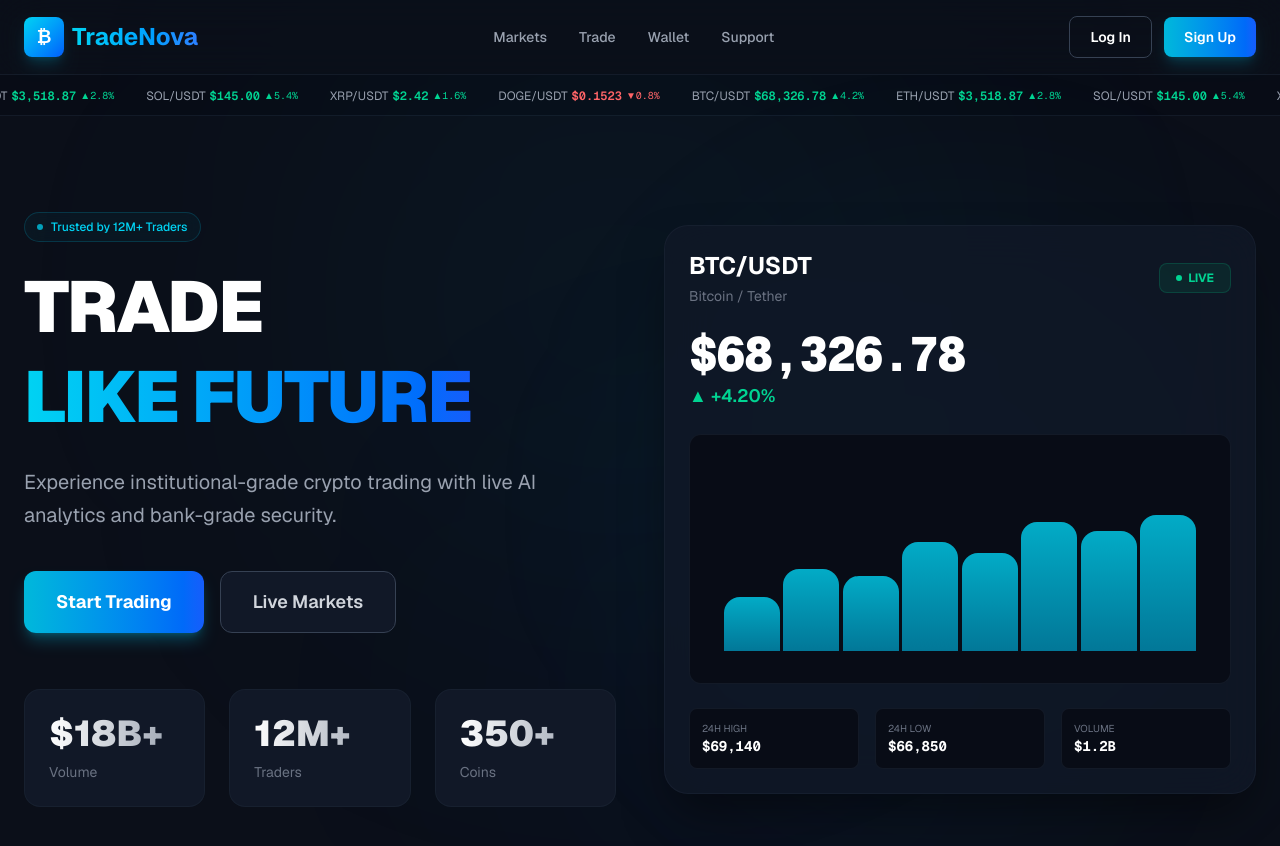
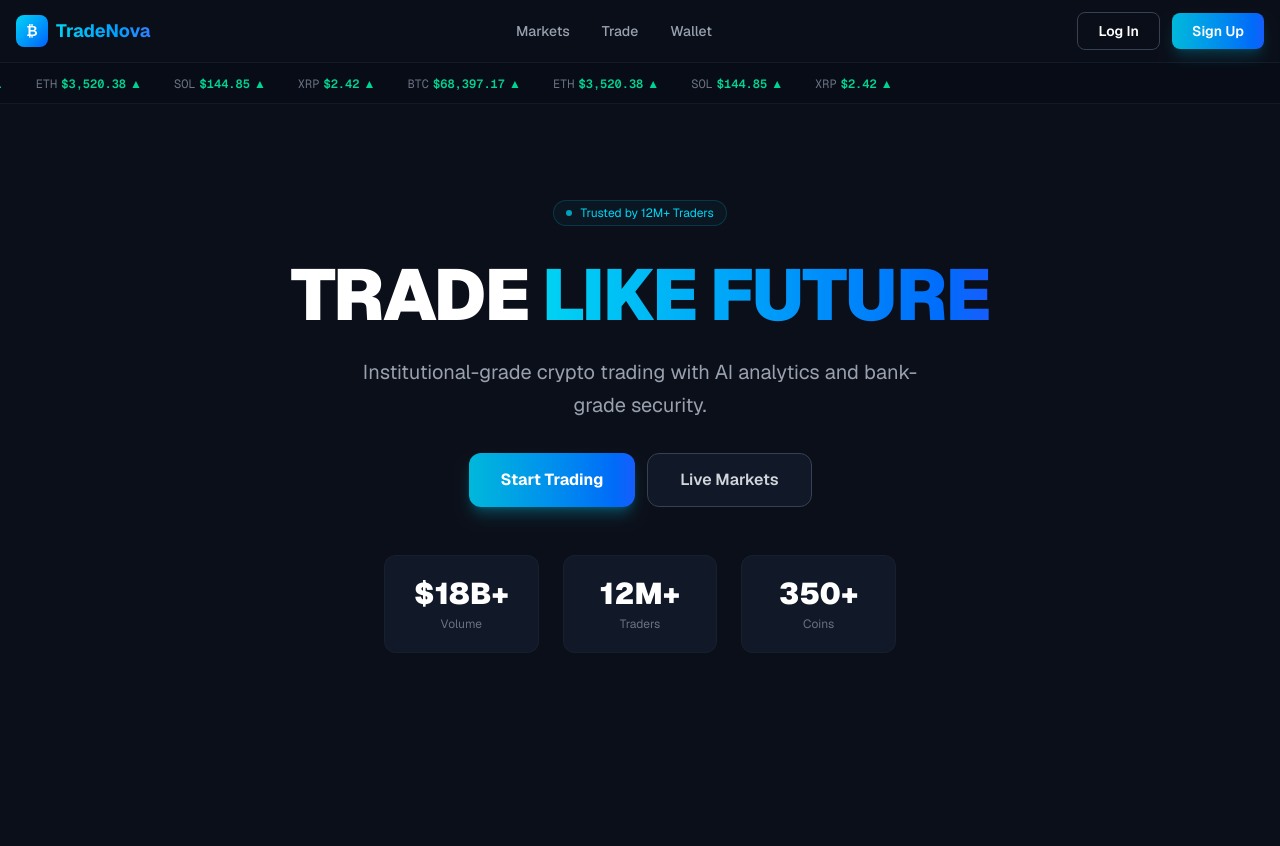
Before and after one commit to tradenovaglobal/tradenova-app, a Next.js app: page / in a window 1280 px wide. Shown: the top 846 px of the page. After the commit the page ends 800 px from the top, so only its background shows below. Built offline with nearby package versions, Linux system fonts and the light colour scheme.

Commit message:
Forced dark mode and fixed mobile overflow

```diff
--- a/app/globals.css
+++ b/app/globals.css
@@ -1,8 +1,9 @@
 @import "tailwindcss";
 
 :root {
-  --background: #ffffff;
-  --foreground: #171717;
+  /* Dark Mode Force: Crypto exchange hamesha dark hota hai */
+  --background: #0B0F19;
+  --foreground: #ededed;
 }
 
 @theme inline {
@@ -12,33 +13,63 @@
   --font-mono: var(--font-geist-mono);
 }
 
-@media (prefers-color-scheme: dark) {
-  :root {
-    --background: #0a0a0a;
-    --foreground: #ededed;
-  }
-}
+/* Light mode media query hata di gayi hai,
+   taaki phone ke settings se theme change na ho */
 
 body {
   background: var(--background);
   color: var(--foreground);
   font-family: Arial, Helvetica, sans-serif;
+  -webkit-font-smoothing: antialiased;
+  -moz-osx-font-smoothing: grayscale;
 }
 
+/* Mobile Horizontal Scroll / Half Page Fix (Pakka Solution) */
+html, body {
+  max-width: 100vw !important;
+  overflow-x: hidden !important;
+  scroll-behavior: smooth;
+}
+
+* {
+  box-sizing: border-box;
+}
+
+/* Premium Scrollbar for Dark Theme */
+::-webkit-scrollbar {
+  width: 6px;
+  height: 6px;
+}
+
+::-webkit-scrollbar-track {
+  background: #0B0F19;
+}
+
+::-webkit-scrollbar-thumb {
+  background: #1e293b;
+  border-radius: 3px;
+}
+
+::-webkit-scrollbar-thumb:hover {
+  background: #334155;
+}
+
+/* Live Ticker Animation */
 @keyframes marquee {
   0% { transform: translateX(0%); }
   100% { transform: translateX(-50%); }
 }
 
 .animate-marquee {
-    animation: marquee 20s linear infinite;
+  animation: marquee 25s linear infinite;
 }
 
-html, body {
-  max-width: 100vw;
-  overflow-x: hidden;
+/* Mobile Modal Slide Up Animation */
+@keyframes slide-up {
+  from { transform: translateY(20px); opacity: 0; }
+  to { transform: translateY(0); opacity: 1; }
 }
 
-* {
-  box-sizing: border-box;
+.animate-slide-up {
+  animation: slide-up 0.3s ease-out forwards;
 }
--- a/app/page.tsx
+++ b/app/page.tsx
@@ -5,7 +5,7 @@ import { useRouter } from "next/navigation";
 import { signInWithEmailAndPassword } from "firebase/auth";
 import { auth } from "./lib/firebase";
 
-// --- Toast Component ---
+// Toast Component
 const Toast = ({ message, type, onClose }: { message: string; type: "success" | "error"; onClose: () => void }) => {
   useEffect(() => {
     const timer = setTimeout(onClose, 4000);
@@ -13,7 +13,7 @@ const Toast = ({ message, type, onClose }: { message: string; type: "success" |
   }, [onClose]);
 
   return (
-    <div className={`fixed top-6 right-6 z-[100] px-4 py-3 rounded-xl shadow-2xl border backdrop-blur-md flex items-center gap-3 max-w-[90vw] ${
+    <div className={`fixed top-4 left-4 right-4 z-[100] px-4 py-3 rounded-xl shadow-2xl border backdrop-blur-md flex items-center gap-3 ${
       type === "success" ? "bg-emerald-900/90 border-emerald-500/50 text-emerald-200" : "bg-red-900/90 border-red-500/50 text-red-200"
     }`}>
       <span className="text-lg">{type === "success" ? "✅" : "❌"}</span>
@@ -22,20 +22,17 @@ const Toast = ({ message, type, onClose }: { message: string; type: "success" |
   )
 }
 
-// --- Mock Data for Live Ticker ---
 const initialCoins = [
-  { symbol: "BTC/USDT", price: 68421.00, change: 4.2 },
-  { symbol: "ETH/USDT", price: 3520.50, change: 2.8 },
-  { symbol: "SOL/USDT", price: 144.80, change: 5.4 },
-  { symbol: "XRP/USDT", price: 2.42, change: 1.6 },
-  { symbol: "DOGE/USDT", price: 0.152, change: -0.8 },
+  { symbol: "BTC", price: 68421.00, change: 4.2 },
+  { symbol: "ETH", price: 3520.50, change: 2.8 },
+  { symbol: "SOL", price: 144.80, change: 5.4 },
+  { symbol: "XRP", price: 2.42, change: 1.6 },
 ];
 
 export default function HomePage() {
   const router = useRouter();
   const [activeModal, setActiveModal] = useState<"login" | "register" | null>(null);
   const [menuOpen, setMenuOpen] = useState(false);
-
   const [name, setName] = useState("");
   const [email, setEmail] = useState("");
   const [password, setPassword] = useState("");
@@ -48,12 +45,11 @@ export default function HomePage() {
     const interval = setInterval(() => {
       setCoins(prevCoins =>
         prevCoins.map(coin => {
-          const fluctuation = (Math.random() - 0.48) * coin.price * 0.002;
-          const newPrice = coin.price + fluctuation;
-          return { ...coin, price: Number(newPrice.toFixed(coin.price > 100 ? 2 : 4)) };
+          const fluctuation = (Math.random() - 0.48) * coin.price * 0.001;
+          return { ...coin, price: Number((coin.price + fluctuation).toFixed(2)) };
         })
       );
-    }, 2000);
+    }, 3000);
     return () => clearInterval(interval);
   }, []);
 
@@ -80,204 +76,136 @@ export default function HomePage() {
   };
 
   const formatPrice = (price: number) => {
-    if (price >= 1000) return price.toLocaleString('en-US', { minimumFractionDigits: 2, maximumFractionDigits: 2 });
+    if (price >= 1000) return price.toLocaleString('en-US', { minimumFractionDigits: 2 });
     if (price >= 1) return price.toFixed(2);
     return price.toFixed(4);
   };
 
   return (
-    <main className="min-h-screen bg-[#0B0F19] text-white overflow-x-hidden font-sans relative max-w-[100vw]">
-      {/* Background Lights */}
-      <div className="absolute top-0 left-1/4 w-[600px] h-[600px] bg-cyan-500/5 rounded-full blur-[150px] pointer-events-none"></div>
-      <div className="absolute bottom-0 right-1/4 w-[400px] h-[400px] bg-blue-600/5 rounded-full blur-[150px] pointer-events-none"></div>
-
+    <main className="min-h-screen bg-[#0B0F19] text-white font-sans relative w-full max-w-[100vw] overflow-x-hidden">
       {toast && <Toast message={toast.message} type={toast.type} onClose={() => setToast(null)} />}
 
       {/* NAVBAR */}
-      <nav className="w-full border-b border-gray-800/50 bg-[#0B0F19]/80 backdrop-blur-xl sticky top-0 z-50">
-        <div className="max-w-7xl mx-auto w-full px-4 md:px-6 py-3 md:py-4 flex items-center justify-between">
+      <nav className="w-full border-b border-gray-800/50 bg-[#0B0F19]/90 backdrop-blur-xl sticky top-0 z-50">
+        <div className="max-w-7xl mx-auto w-full px-4 py-3 flex items-center justify-between">
           <div className="flex items-center gap-2">
-            <div className="w-8 h-8 md:w-10 md:h-10 rounded-lg bg-gradient-to-br from-cyan-400 to-blue-600 flex items-center justify-center text-white font-bold text-sm md:text-lg shadow-lg shadow-cyan-500/20">
-              ₿
-            </div>
-            <h1 className="text-xl md:text-2xl font-bold text-transparent bg-clip-text bg-gradient-to-r from-cyan-400 to-blue-500">
-              TradeNova
-            </h1>
+            <div className="w-8 h-8 rounded-lg bg-gradient-to-br from-cyan-400 to-blue-600 flex items-center justify-center text-white font-bold text-sm">₿</div>
+            <span className="text-lg font-bold text-transparent bg-clip-text bg-gradient-to-r from-cyan-400 to-blue-500">TradeNova</span>
           </div>
 
           <div className="hidden md:flex items-center gap-8 text-sm text-gray-400 font-medium">
             <button className="hover:text-white transition-colors">Markets</button>
             <button className="hover:text-white transition-colors">Trade</button>
             <button className="hover:text-white transition-colors">Wallet</button>
-            <button className="hover:text-white transition-colors">Support</button>
           </div>
 
           <div className="hidden md:flex items-center gap-3">
-            <button onClick={() => setActiveModal("login")} className="px-5 py-2.5 border border-gray-700 rounded-lg hover:border-cyan-500/50 hover:text-cyan-400 transition-all text-sm font-semibold">
-              Log In
-            </button>
-            <button onClick={() => setActiveModal("register")} className="px-5 py-2.5 rounded-lg bg-gradient-to-r from-cyan-500 to-blue-600 text-white font-semibold text-sm shadow-lg shadow-cyan-500/20 hover:shadow-cyan-500/40 transition-all">
-              Sign Up
-            </button>
+            <button onClick={() => setActiveModal("login")} className="px-5 py-2 border border-gray-700 rounded-lg hover:border-cyan-500/50 hover:text-cyan-400 transition-all text-sm font-semibold">Log In</button>
+            <button onClick={() => setActiveModal("register")} className="px-5 py-2 rounded-lg bg-gradient-to-r from-cyan-500 to-blue-600 text-white font-semibold text-sm shadow-lg shadow-cyan-500/20">Sign Up</button>
           </div>
 
-          {/* Mobile Hamburger */}
-          <button onClick={() => setMenuOpen(!menuOpen)} className="md:hidden text-gray-400 hover:text-white transition-colors">
+          <button onClick={() => setMenuOpen(!menuOpen)} className="md:hidden text-gray-400 hover:text-white">
             <svg className="w-6 h-6" fill="none" viewBox="0 0 24 24" stroke="currentColor" strokeWidth={2}>
               {menuOpen ? <path strokeLinecap="round" strokeLinejoin="round" d="M6 18L18 6M6 6l12 12" /> : <path strokeLinecap="round" strokeLinejoin="round" d="M4 6h16M4 12h16M4 18h16" />}
             </svg>
           </button>
         </div>
 
-        {/* Mobile Menu */}
         {menuOpen && (
-          <div className="md:hidden border-t border-gray-800/50 bg-[#0B0F19]/95 backdrop-blur-xl p-4 space-y-4">
-            <div className="flex flex-col gap-3 text-gray-300">
+          <div className="md:hidden border-t border-gray-800/50 bg-[#0B0F19]/95 p-4 space-y-4">
+            <div className="flex flex-col gap-3 text-gray-300 text-sm">
               <button className="py-2 hover:text-white">Markets</button>
               <button className="py-2 hover:text-white">Trade</button>
               <button className="py-2 hover:text-white">Wallet</button>
-              <button className="py-2 hover:text-white">Support</button>
             </div>
             <div className="flex gap-3 pt-3 border-t border-gray-800">
-              <button onClick={() => { setActiveModal("login"); setMenuOpen(false); }} className="flex-1 py-2.5 border border-gray-700 rounded-lg text-center text-sm font-semibold">Log In</button>
-              <button onClick={() => { setActiveModal("register"); setMenuOpen(false); }} className="flex-1 py-2.5 rounded-lg bg-gradient-to-r from-cyan-500 to-blue-600 text-center text-sm font-semibold">Sign Up</button>
+              <button onClick={() => { setActiveModal("login"); setMenuOpen(false); }} className="flex-1 py-2 border border-gray-700 rounded-lg text-center text-sm font-semibold">Log In</button>
+              <button onClick={() => { setActiveModal("register"); setMenuOpen(false); }} className="flex-1 py-2 rounded-lg bg-gradient-to-r from-cyan-500 to-blue-600 text-center text-sm font-semibold">Sign Up</button>
             </div>
           </div>
         )}
       </nav>
 
-      {/* LIVE TICKER - Fixed for mobile */}
-      <div className="w-full border-b border-gray-800/50 overflow-hidden whitespace-nowrap py-2 bg-[#080C16]">
-        <div className="animate-marquee inline-flex gap-8 text-xs font-mono">
+      {/* LIVE TICKER - Mobile Safe */}
+      <div className="w-full border-b border-gray-800/50 overflow-hidden py-2 bg-[#080C16]">
+        <div className="animate-marquee inline-flex gap-8 text-xs font-mono whitespace-nowrap">
           {coins.map((coin, index) => (
             <span key={index} className={`inline-flex items-center gap-1 ${coin.change >= 0 ? 'text-emerald-400' : 'text-red-400'}`}>
-              <span className="text-gray-400 font-sans">{coin.symbol}</span>
+              <span className="text-gray-500">{coin.symbol}</span>
               <span className="font-semibold">${formatPrice(coin.price)}</span>
-              <span className="text-[10px]">{coin.change >= 0 ? '▲' : '▼'}{Math.abs(coin.change).toFixed(1)}%</span>
+              <span>{coin.change >= 0 ? '▲' : '▼'}</span>
             </span>
           ))}
-          {/* Duplicate for seamless loop */}
+          {/* Duplicate for seamless scroll */}
           {coins.map((coin, index) => (
             <span key={`dup-${index}`} className={`inline-flex items-center gap-1 ${coin.change >= 0 ? 'text-emerald-400' : 'text-red-400'}`}>
-              <span className="text-gray-400 font-sans">{coin.symbol}</span>
+              <span className="text-gray-500">{coin.symbol}</span>
               <span className="font-semibold">${formatPrice(coin.price)}</span>
-              <span className="text-[10px]">{coin.change >= 0 ? '▲' : '▼'}{Math.abs(coin.change).toFixed(1)}%</span>
+              <span>{coin.change >= 0 ? '▲' : '▼'}</span>
             </span>
           ))}
         </div>
       </div>
 
       {/* HERO SECTION - Mobile Optimized */}
-      <section className="relative max-w-7xl mx-auto px-4 md:px-6 py-12 md:py-24 flex flex-col lg:flex-row gap-10 lg:gap-12 items-center">
-        <div className="relative z-10 w-full">
-          <div className="inline-flex items-center gap-2 border border-cyan-500/20 rounded-full px-3 py-1.5 text-[10px] md:text-xs text-cyan-400 bg-cyan-500/5 mb-5 font-medium backdrop-blur-sm">
+      <section className="relative max-w-7xl mx-auto px-4 py-12 md:py-24 flex flex-col items-center text-center">
+        <div className="inline-flex items-center gap-2 border border-cyan-500/20 rounded-full px-3 py-1 text-[10px] md:text-xs text-cyan-400 bg-cyan-500/5 mb-6">
           <span className="w-1.5 h-1.5 rounded-full bg-cyan-400 animate-pulse"></span> Trusted by 12M+ Traders
         </div>
 
-          <h1 className="text-4xl md:text-7xl font-black leading-tight mb-4 md:mb-6 tracking-tight">
-            <span className="text-white">TRADE</span><br/>
+        <h1 className="text-4xl md:text-7xl font-black leading-tight mb-4 tracking-tight w-full">
+          <span className="text-white">TRADE</span>{" "}
           <span className="text-transparent bg-clip-text bg-gradient-to-r from-cyan-400 to-blue-600">LIKE FUTURE</span>
         </h1>
 
-          <p className="text-gray-400 text-sm md:text-xl leading-relaxed max-w-xl mb-6 md:mb-10">
-            Experience institutional-grade crypto trading with live AI analytics and bank-grade security.
+        <p className="text-gray-400 text-sm md:text-xl leading-relaxed max-w-xl mb-8">
+          Institutional-grade crypto trading with AI analytics and bank-grade security.
         </p>
 
-          <div className="flex flex-col sm:flex-row gap-3 md:gap-4 mb-10 md:mb-14">
-            <button onClick={() => setActiveModal("register")} className="px-6 py-3 md:px-8 md:py-4 rounded-xl bg-gradient-to-r from-cyan-500 to-blue-600 text-white font-bold text-base md:text-lg shadow-lg shadow-cyan-500/30 hover:shadow-cyan-500/50 transition-all">
+        <div className="flex flex-col sm:flex-row gap-3 w-full sm:w-auto mb-12">
+          <button onClick={() => setActiveModal("register")} className="w-full sm:w-auto px-8 py-3.5 rounded-xl bg-gradient-to-r from-cyan-500 to-blue-600 text-white font-bold text-base shadow-lg shadow-cyan-500/30 hover:shadow-cyan-500/50 transition-all">
             Start Trading
           </button>
-            <button className="px-6 py-3 md:px-8 md:py-4 rounded-xl border border-gray-700 text-base md:text-lg font-semibold text-gray-300 hover:border-gray-500 hover:text-white transition-all bg-[#111827]">
+          <button className="w-full sm:w-auto px-8 py-3.5 rounded-xl border border-gray-700 text-base font-semibold text-gray-300 hover:border-gray-500 transition-all bg-[#111827]">
             Live Markets
           </button>
         </div>
 
-          {/* Stats Grid - 3 Columns on all screens now, but smaller text on mobile */}
-          <div className="grid grid-cols-3 gap-2 md:gap-6">
+        {/* Stats Grid - 3 Columns Safe */}
+        <div className="grid grid-cols-3 gap-3 md:gap-6 w-full max-w-lg">
           {[
             { value: "$18B+", label: "Volume" },
             { value: "12M+", label: "Traders" },
             { value: "350+", label: "Coins" }
           ].map((stat, i) => (
-              <div key={i} className="bg-[#111827] border border-gray-800/50 rounded-xl md:rounded-2xl p-3 md:p-6">
-                <h2 className="text-lg md:text-4xl font-black text-transparent bg-clip-text bg-gradient-to-r from-white to-gray-400">{stat.value}</h2>
-                <p className="text-gray-500 mt-0.5 md:mt-2 text-[10px] md:text-sm">{stat.label}</p>
+            <div key={i} className="bg-[#111827] border border-gray-800/50 rounded-xl p-3 md:p-5 flex flex-col items-center justify-center">
+              <h2 className="text-xl md:text-3xl font-black text-white">{stat.value}</h2>
+              <p className="text-gray-500 text-[10px] md:text-xs mt-1">{stat.label}</p>
             </div>
           ))}
         </div>
-        </div>
-
-        {/* LIVE CHART CARD - Hidden on Mobile to save space and prevent overflow */}
-        <div className="relative hidden lg:block w-full">
-          <div className="absolute inset-0 bg-cyan-500/5 blur-[100px] rounded-full pointer-events-none"></div>
-          <div className="relative bg-[#111827]/80 border border-gray-800/50 rounded-3xl p-6 backdrop-blur-xl shadow-2xl shadow-black/50">
-            <div className="flex justify-between items-center mb-6">
-              <div>
-                <h2 className="text-2xl font-bold text-white flex items-center gap-2">BTC/USDT</h2>
-                <p className="text-gray-500 text-sm mt-1">Bitcoin / Tether</p>
-              </div>
-              <div className="px-4 py-1.5 rounded-lg bg-emerald-500/10 text-emerald-400 text-xs font-bold border border-emerald-500/20 flex items-center gap-1.5">
-                <span className="w-1.5 h-1.5 rounded-full bg-emerald-400 animate-pulse"></span> LIVE
-              </div>
-            </div>
-
-            <div className="mb-6">
-              <h3 className="text-5xl font-black text-white font-mono tracking-tight">
-                ${formatPrice(coins[0].price)}
-              </h3>
-              <p className="text-emerald-400 text-lg mt-1 font-semibold">▲ +{coins[0].change.toFixed(2)}%</p>
-            </div>
-
-            <div className="h-[250px] w-full relative overflow-hidden rounded-xl bg-[#080C16] border border-gray-800/50 flex items-end justify-around px-8 pb-8 pt-20">
-              {[40, 60, 55, 80, 72, 95, 88, 100].map((h, i) => (
-                <div
-                  key={i}
-                  className="w-8 md:w-14 rounded-t-2xl bg-gradient-to-t from-cyan-600 to-cyan-400 opacity-80 hover:opacity-100 transition-opacity"
-                  style={{ height: `${h}%` }}
-                />
-              ))}
-            </div>
-
-            <div className="grid grid-cols-3 gap-4 mt-6">
-              <div className="bg-[#080C16] rounded-lg p-3 border border-gray-800/50">
-                <p className="text-[10px] text-gray-500 uppercase">24h High</p>
-                <p className="text-sm font-bold text-white font-mono">$69,140</p>
-              </div>
-              <div className="bg-[#080C16] rounded-lg p-3 border border-gray-800/50">
-                <p className="text-[10px] text-gray-500 uppercase">24h Low</p>
-                <p className="text-sm font-bold text-white font-mono">$66,850</p>
-              </div>
-              <div className="bg-[#080C16] rounded-lg p-3 border border-gray-800/50">
-                <p className="text-[10px] text-gray-500 uppercase">Volume</p>
-                <p className="text-sm font-bold text-white font-mono">$1.2B</p>
-              </div>
-            </div>
-          </div>
-        </div>
       </section>
 
-      {/* MODAL OVERLAY - Mobile Centered */}
+      {/* MODAL OVERLAY - Mobile Perfect */}
       {activeModal && (
-        <div className="fixed inset-0 z-[90] bg-black/70 backdrop-blur-md flex items-center justify-center p-4" onClick={() => setActiveModal(null)}>
-          <div className="relative w-full max-w-md bg-[#111827] border border-gray-800 rounded-2xl md:rounded-3xl p-6 md:p-8 shadow-2xl shadow-black/50 max-h-[90vh] overflow-y-auto" onClick={e => e.stopPropagation()}>
+        <div className="fixed inset-0 z-[90] bg-black/80 backdrop-blur-md flex items-end sm:items-center justify-center" onClick={() => setActiveModal(null)}>
+          <div className="relative w-full sm:max-w-md bg-[#111827] sm:rounded-3xl rounded-t-3xl p-6 pt-8 sm:p-8 shadow-2xl border-t border-gray-700 sm:border border-gray-800 max-h-[90vh] overflow-y-auto animate-slide-up" onClick={e => e.stopPropagation()}>
 
-            <button onClick={() => setActiveModal(null)} className="absolute top-3 right-3 w-8 h-8 rounded-lg bg-gray-800 flex items-center justify-center text-gray-400 hover:bg-gray-700 hover:text-white transition-all">
-              ✕
-            </button>
+            <button onClick={() => setActiveModal(null)} className="absolute top-4 right-4 w-8 h-8 rounded-full bg-gray-800 flex items-center justify-center text-gray-400 hover:bg-gray-700 hover:text-white transition-all text-sm">✕</button>
 
-            <h2 className="text-2xl md:text-3xl font-black text-center mb-6 md:mb-8 text-transparent bg-clip-text bg-gradient-to-r from-cyan-400 to-blue-600">
+            <h2 className="text-2xl sm:text-3xl font-black text-center mb-6 text-transparent bg-clip-text bg-gradient-to-r from-cyan-400 to-blue-600">
               {activeModal === "login" ? "LOG IN" : "CREATE ACCOUNT"}
             </h2>
 
             <div className="space-y-4">
               {activeModal === "register" && (
                 <input type="text" placeholder="Full Name" value={name} onChange={(e) => setName(e.target.value)}
-                  className="w-full p-3.5 rounded-xl bg-[#0B0F19] border border-gray-700 outline-none focus:border-cyan-500 transition-colors text-sm" />
+                  className="w-full p-3.5 rounded-xl bg-[#0B0F19] border border-gray-700 outline-none focus:border-cyan-500 transition-colors text-sm text-white" />
               )}
               <input type="email" placeholder="Email Address" value={email} onChange={(e) => setEmail(e.target.value)}
-                className="w-full p-3.5 rounded-xl bg-[#0B0F19] border border-gray-700 outline-none focus:border-cyan-500 transition-colors text-sm" />
+                className="w-full p-3.5 rounded-xl bg-[#0B0F19] border border-gray-700 outline-none focus:border-cyan-500 transition-colors text-sm text-white" />
               <input type="password" placeholder="Password" value={password} onChange={(e) => setPassword(e.target.value)}
-                className="w-full p-3.5 rounded-xl bg-[#0B0F19] border border-gray-700 outline-none focus:border-cyan-500 transition-colors text-sm" />
+                className="w-full p-3.5 rounded-xl bg-[#0B0F19] border border-gray-700 outline-none focus:border-cyan-500 transition-colors text-sm text-white" />
 
               <button onClick={activeModal === "login" ? handleLogin : handleRegister} disabled={isLoading}
                 className="w-full p-3.5 rounded-xl bg-gradient-to-r from-cyan-500 to-blue-600 text-white font-bold text-base shadow-lg shadow-cyan-500/20 hover:shadow-cyan-500/40 transition-all disabled:opacity-50 flex justify-center items-center gap-2">
@@ -289,7 +217,7 @@ export default function HomePage() {
               </button>
             </div>
 
-            <p className="text-center text-gray-500 text-xs md:text-sm mt-5">
+            <p className="text-center text-gray-500 text-xs mt-5">
               {activeModal === "login" ? "Don't have an account? " : "Already have an account? "}
               <button onClick={() => setActiveModal(activeModal === "login" ? "register" : "login")} className="text-cyan-400 font-semibold hover:underline">
                 {activeModal === "login" ? "Sign Up" : "Log In"}
```
Lines whose indentation alone changed are shown as unchanged.
